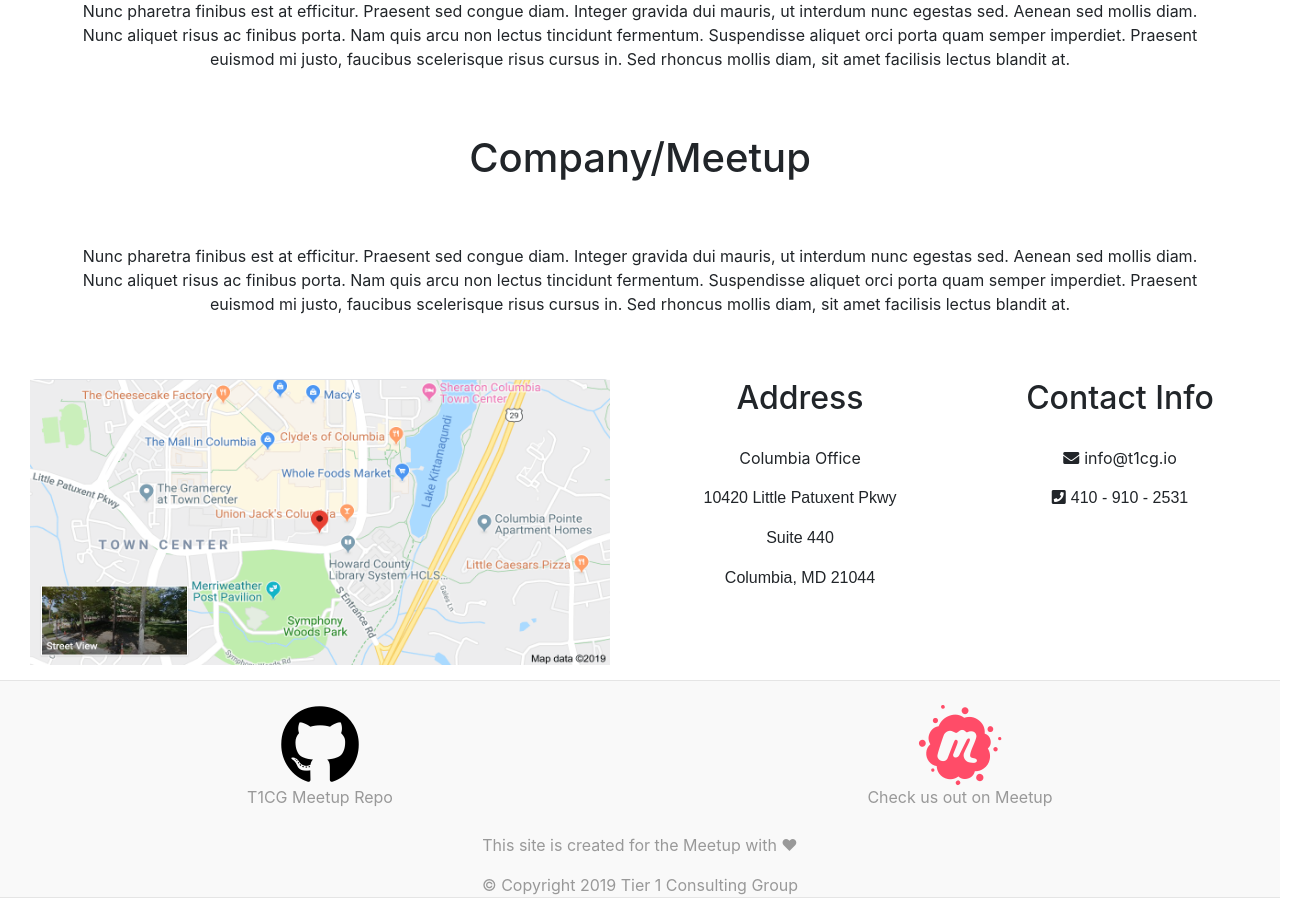
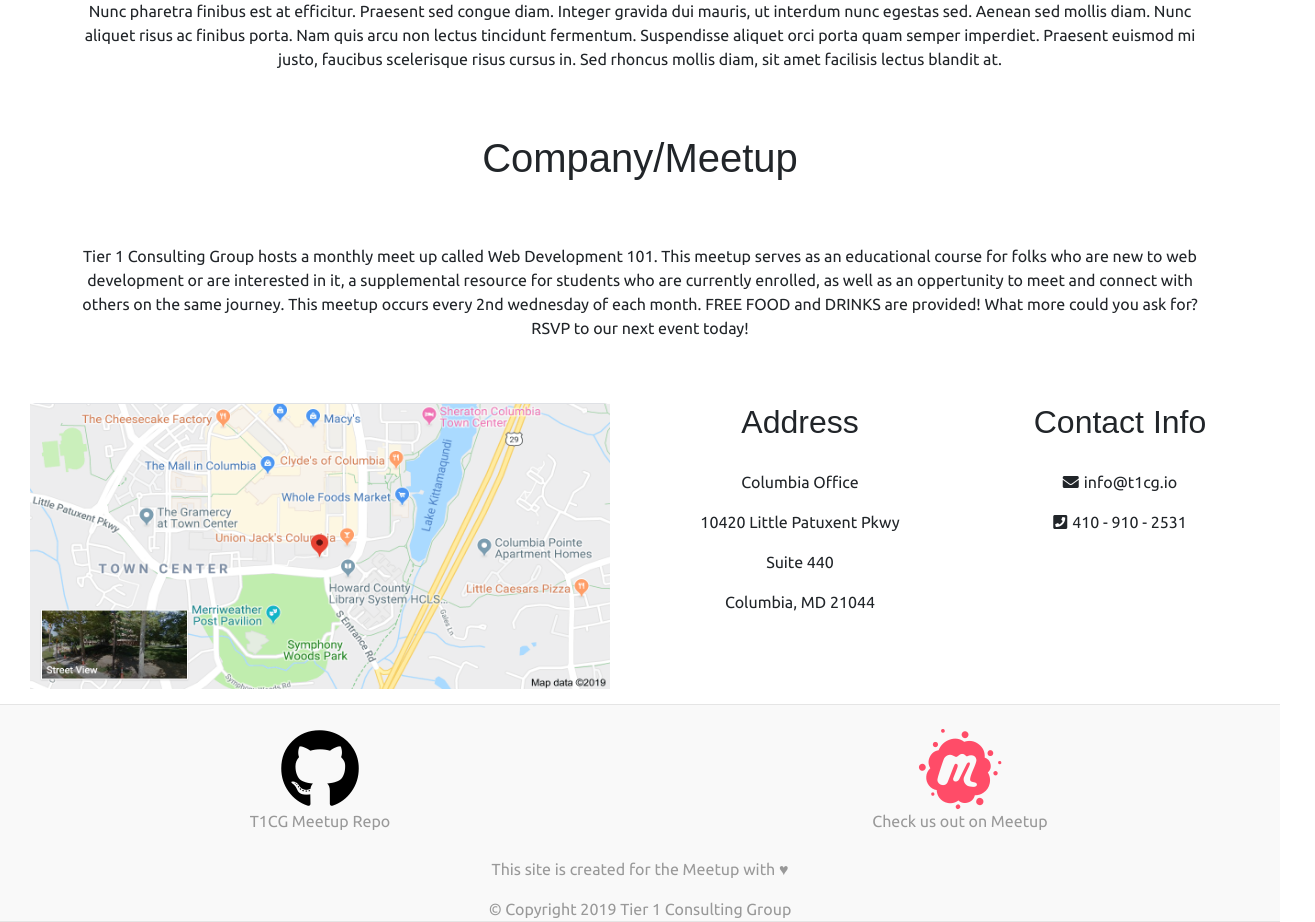
Before and after one commit to t1cgAcademy/t1cg-meetup, a React (Create React App) app: page /about in a window 1280 px wide. Shown: the part 500-1422 px from the top of the page, 1315 px wide, since content can reach past the window. Before the commit the page ends 1398 px from the top, so only its background shows below. Built offline with nearby package versions, Linux system fonts and the light colour scheme.

Commit message:
fonts updated with Google Fonts. About page company/meetup section updated.

```diff
--- a/public/index.html
+++ b/public/index.html
@@ -15,6 +15,8 @@
       integrity="sha384-ggOyR0iXCbMQv3Xipma34MD+dH/1fQ784/j6cY/iJTQUOhcWr7x9JvoRxT2MZw1T"
       crossorigin="anonymous"
     />
+    <!-- Google Fonts -->
+    <link href="https://fonts.googleapis.com/css?family=Raleway|Ubuntu&display=swap" rel="stylesheet">
     <!-- Font Awesome -->
     <link rel="stylesheet" href="https://use.fontawesome.com/releases/v5.6.3/css/all.css" integrity="sha384-UHRtZLI+pbxtHCWp1t77Bi1L4ZtiqrqD80Kn4Z8NTSRyMA2Fd33n5dQ8lWUE00s/" crossorigin="anonymous">
     <!-- jQuery & Popper.js -->
--- a/src/components/Card/style.css
+++ b/src/components/Card/style.css
@@ -6,6 +6,10 @@
   position: relative;
   box-shadow: 0 3px 6px #999, 0 3px 6px #999;
   text-align: left;
+}
+
+.card-header {
+  font-family: 'Raleway-Black', Arial, Helvetica, sans-serif
 }
 
 .card > .img-container {
--- a/src/components/Footer/index.js
+++ b/src/components/Footer/index.js
@@ -17,7 +17,7 @@ export default function Footer() {
             >
               <i className="github-icon fab fa-github fa-5x"></i>
             </a>
-            <p>T1CG Meetup Repo</p>
+            <p className="footer-text">T1CG Meetup Repo</p>
           </Col>
           <Col size={'sm-6'}>
             <a
@@ -27,13 +27,13 @@ export default function Footer() {
             >
               <i className="meetup-icon fab fa-meetup fa-5x"></i>
             </a>
-            <p>Check us out on Meetup</p>
+            <p className="footer-text">Check us out on Meetup</p>
           </Col>
         </Row>
         <Row fluid={true}>
           <Col size={'sm-12'}>
-            <p>This site is created for the Meetup with ♥</p>
-            <p>© Copyright 2019 Tier 1 Consulting Group</p>
+            <p className="footer-text">This site is created for the Meetup with ♥</p>
+            <p className="footer-text">© Copyright 2019 Tier 1 Consulting Group</p>
           </Col>
         </Row>
       </Container>
--- a/src/components/Footer/style.css
+++ b/src/components/Footer/style.css
@@ -14,6 +14,10 @@
     color: #3e64ff;
 }
 
+.footer-text {
+    font-family: 'Ubuntu', sans-serif;
+}
+
 .footer {
     position: relative;
 }
--- a/src/components/Navbar/style.css
+++ b/src/components/Navbar/style.css
@@ -3,3 +3,8 @@
     margin-right: 5px;
     width: 20%;
 }
+
+.nav-item {
+    font-family: 'Raleway', Arial, Helvetica, sans-serif;
+    padding: 2%;
+}
--- a/src/pages/About/index.js
+++ b/src/pages/About/index.js
@@ -13,7 +13,7 @@ const About = () => (
         <Col size={'md-12'}>
           <h1 className="about-header">About Us</h1>
           <p className="about-text">
-          T1CG is a small, domestic technology services provider, primarily focused on supporting the healthcare IT industry,
+          Tier 1 Consulting Group is a small, domestic technology services provider, primarily focused on supporting the healthcare IT industry,
           with core strength in helping organizations transition from the traditional command and control process orientation
           to the practice of Agile values and behaviors. Although many organizations large and small have adopted Agile-like
           ceremonies, tools, and methods, without the needed culture change from top to bottom, the outcome will be inconsistent
@@ -34,26 +34,27 @@ const About = () => (
         <Col size={'md-12'}>
           <h1 className="about-header">Company/Meetup</h1>
           <p className="about-text">
-          Nunc pharetra finibus est at efficitur. Praesent sed congue diam. Integer
-          gravida dui mauris, ut interdum nunc egestas sed. Aenean sed mollis diam.
-          Nunc aliquet risus ac finibus porta. Nam quis arcu non lectus tincidunt
-          fermentum. Suspendisse aliquet orci porta quam semper imperdiet. Praesent
-          euismod mi justo, faucibus scelerisque risus cursus in. Sed rhoncus mollis
-          diam, sit amet facilisis lectus blandit at.
+          Tier 1 Consulting Group hosts a monthly meet up called Web Development 101.
+          This meetup serves as an educational course for folks who are new to web
+          development or are interested in it, a supplemental resource for students
+          who are currently enrolled, as well as an oppertunity to meet and connect
+          with others on the same journey. This meetup occurs every 2nd wednesday of
+          each month. FREE FOOD and DRINKS are provided! What more could you ask for?
+          RSVP to our next event today!
           </p>
         </Col>
         <Col size={'md-6'}>
           <img className="map-img" src={map} alt="map of office location"></img>
         </Col>
         <Col size={'md-3'}>
-          <h2>Address</h2>
+          <h2 className="about-header">Address</h2>
           <p className="address-text-first">Columbia Office</p>
           <p className="address-text">10420 Little Patuxent Pkwy</p>
           <p className="address-text">Suite 440</p>
           <p className="address-text">Columbia, MD 21044</p>
         </Col>
         <Col size={'md-3'}>
-          <h2>Contact Info</h2>
+          <h2 className="about-header">Contact Info</h2>
           <p className="address-text-first"><i className="social-icon fas fa-envelope"></i>info@t1cg.io</p>
           <p className="address-text"><i className="social-icon fas fa-phone-square"></i>410 - 910 - 2531</p>
         </Col>
--- a/src/pages/About/style.css
+++ b/src/pages/About/style.css
@@ -1,16 +1,17 @@
-/*
 .about-header {
+    font-family: 'Raleway-Bold', sans-serif;
 }
-*/
 .about-text {
+    font-family: 'Ubuntu', Arial, Helvetica, sans-serif;
     margin: 5%;
 }
 
 .address-text {
-    font-family: Arial, Helvetica, sans-serif;
+    font-family: 'Ubuntu', Arial, Helvetica, sans-serif;
 }
 
 .address-text-first {
+    font-family: 'Ubuntu', Arial, Helvetica, sans-serif;
     margin-top: 10%;
 }
 
@@ -21,4 +22,4 @@
 
 .social-icon {
     margin-right: 5px;
-  }
+}
--- a/src/pages/Contact/index.js
+++ b/src/pages/Contact/index.js
@@ -1,9 +1,10 @@
 import React from 'react';
+import './style.css';
 
 const Contact = () => (
   <div>
-    <h1>Contact Page</h1>
-    <p>
+    <h1 className="contact-header">Contact Page</h1>
+    <p className="contact-text">
       Integer cursus bibendum sem non pretium. Vestibulum in aliquet sem, quis
       molestie urna. Aliquam semper ultrices varius. Aliquam faucibus sit amet
       magna a ultrices. Aenean pellentesque placerat lacus imperdiet efficitur.
--- /dev/null
+++ b/src/pages/Contact/style.css
@@ -0,0 +1,8 @@
+.contact-header {
+    font-family: 'Raleway-Bold', sans-serif;
+    margin: 2%;
+}
+.contact-text {
+    font-family: 'Ubuntu', Arial, Helvetica, sans-serif;
+    margin: 5%;
+}
--- a/src/pages/Home/index.js
+++ b/src/pages/Home/index.js
@@ -1,4 +1,5 @@
 import React, { Component } from 'react';
+import './style.css';
 
 //components
 import Jumbotron from '../../components/Jumbotron';
@@ -15,14 +16,14 @@ export default class Home extends Component {
             'https://images.pexels.com/photos/1068523/pexels-photo-1068523.jpeg?auto=compress&cs=tinysrgb&dpr=2&h=650&w=940'
           }
         >
-          <h1>Welcome to the T1CG Meetup Site!</h1>
+          <h1 className="main-header">Welcome to the T1CG Meetup Site!</h1>
         </Hero>
 
         <Container fluid={true}>
           <Row fluid={false} justifyContent={'center'}>
             <Col size={'sm-6'}>
               <Card heading={'General Schedule'}>
-                <div className="lead border rounded py-3 px-4 mt-3">
+                <div className="lead border rounded py-3 px-4 mt-3 home-text">
                   Lorem ipsum dolor sit amet consectetur adipisicing elit.
                   Laudantium est quasi rerum perferendis explicabo voluptatibus
                   totam impedit quia. Cumque tenetur ab atque odio dicta vitae.
@@ -35,7 +36,7 @@ export default class Home extends Component {
 
             <Col size={'sm-6'}>
               <Card heading={'Past/Future Events'}>
-                <div className="lead border rounded py-3 px-4 mt-3">
+                <div className="lead border rounded py-3 px-4 mt-3 home-text">
                   Lorem ipsum dolor sit amet consectetur adipisicing elit.
                   Laudantium est quasi rerum perferendis explicabo voluptatibus
                   totam impedit quia. Cumque tenetur ab atque odio dicta vitae.
@@ -49,7 +50,7 @@ export default class Home extends Component {
           <Row fluid={false} justifyContent={'center'}>
             <Col size={'sm-6'}>
               <Card heading={'Member Attendance'}>
-                <div className="lead border rounded py-3 px-4 mt-3">
+                <div className="lead border rounded py-3 px-4 mt-3 home-text">
                   Lorem ipsum dolor sit amet consectetur adipisicing elit.
                   Laudantium est quasi rerum perferendis explicabo voluptatibus
                   totam impedit quia. Cumque tenetur ab atque odio dicta vitae.
@@ -61,7 +62,7 @@ export default class Home extends Component {
             </Col>
             <Col size={'sm-6'}>
               <Card heading={'Meetup/event Info/etc..'}>
-                <div className="lead border rounded py-3 px-4 mt-3">
+                <div className="lead border rounded py-3 px-4 mt-3 home-text">
                   Lorem ipsum dolor sit amet consectetur adipisicing elit.
                   Laudantium est quasi rerum perferendis explicabo voluptatibus
                   totam impedit quia. Cumque tenetur ab atque odio dicta vitae.
--- /dev/null
+++ b/src/pages/Home/style.css
@@ -0,0 +1,7 @@
+.main-header {
+    font-family: 'Ubuntu', Arial, Helvetica, sans-serif
+}
+
+.home-text {
+    font-family: 'Ubuntu', Arial, Helvetica, sans-serif;
+}
```
